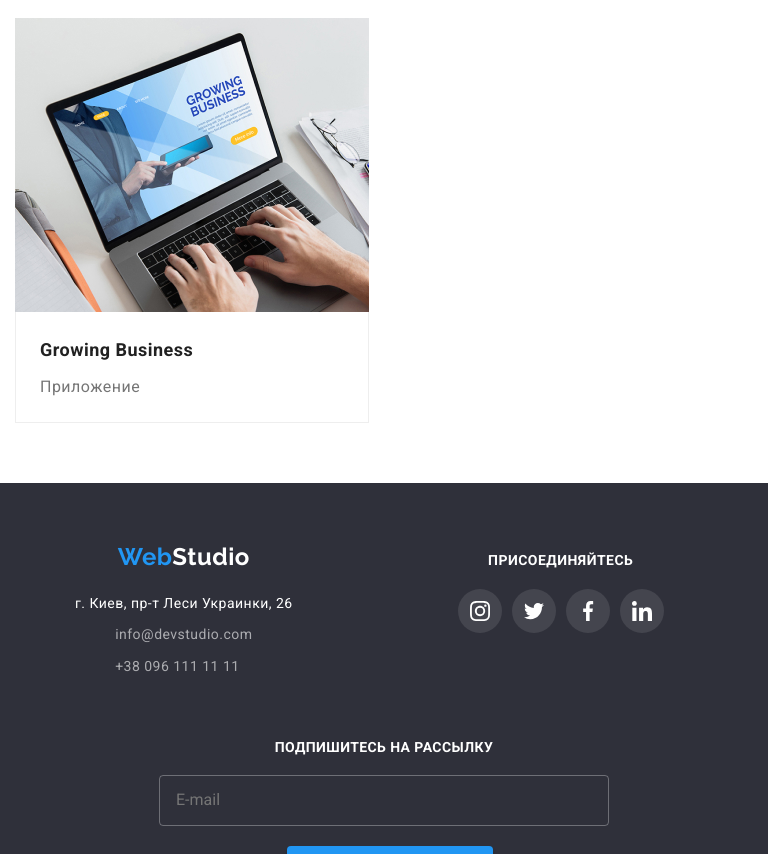
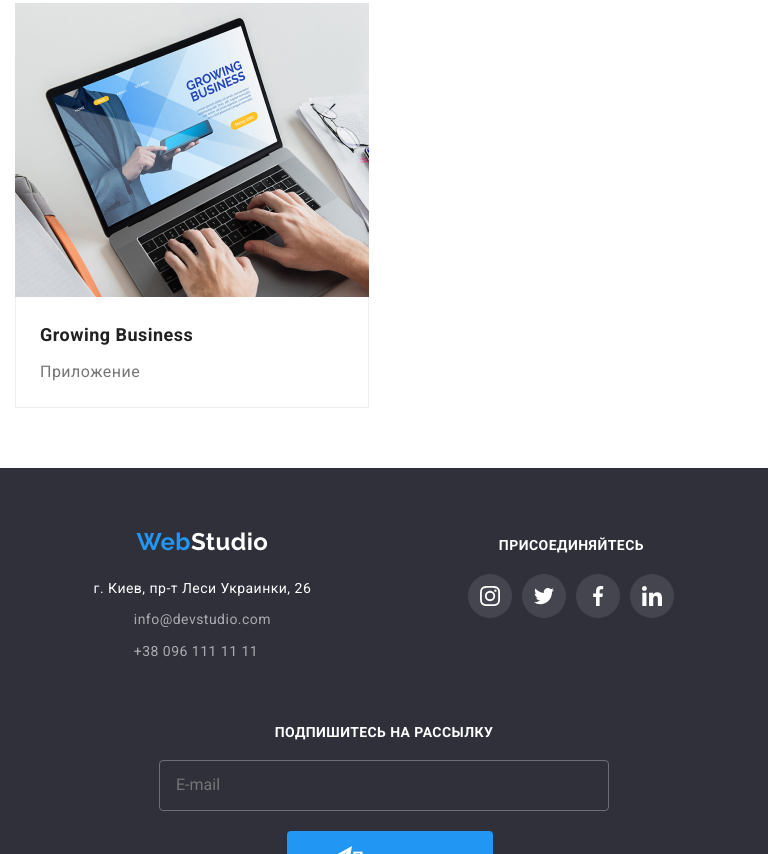
Before and after one commit to AlexHerbin/goit-markup-hw-09, a plain HTML site: page portfolio.html in a window 768 px wide. Shown: the part 1946-2800 px from the top of the page. Drawn offline with nearby package versions, Linux system fonts and the light colour scheme.

Commit message:
правки по ДЗ№8

```diff
--- a/scss/components/_footer.scss
+++ b/scss/components/_footer.scss
@@ -7,6 +7,7 @@
         @media screen and (min-width: 768px) and (max-width:1199px) {
                 display: flex;
                 flex-wrap: wrap;
+                justify-content: space-around;
                 align-items: baseline;
             }
 
@@ -64,10 +65,6 @@
 }
 
 .logo-section {
-    @media screen and (min-width: 768px) and (max-width:1199px) {
-        margin-right: 165px;
-        margin-left: 60px;
-    }
 
     @media screen and (max-width: 1199px) {
         display: flex;
--- a/scss/components/_portfolio.scss
+++ b/scss/components/_portfolio.scss
@@ -23,9 +23,17 @@
 
     & .item {
         @media screen and (max-width: 1199px) {
-            margin-bottom: 15px;
             margin-right: 8px;
         }
+    }
+
+
+
+    & .item:nth-child(-n + 3) {
+
+        @media screen and (max-width: 767px) {
+            margin-bottom: 15px;
+            }
     }
 }
 
```
Also changed, not shown: css/main.css, css/main.min.css, 2 other files.
